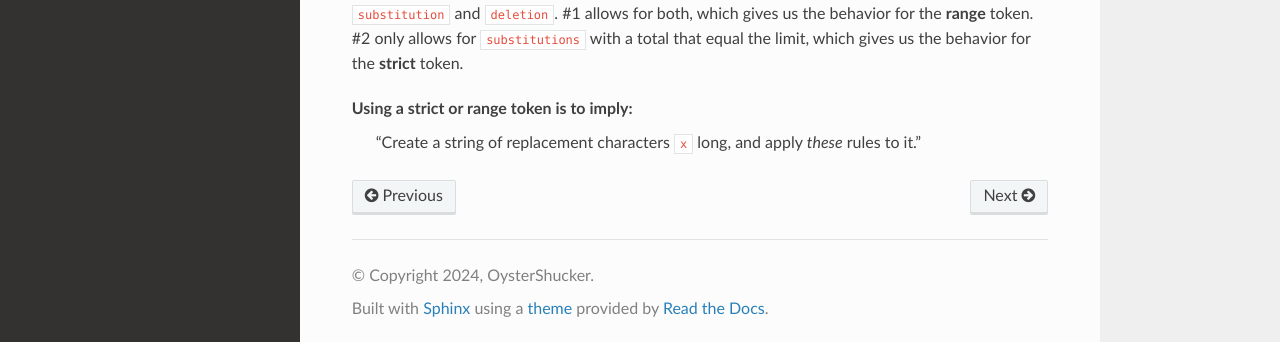
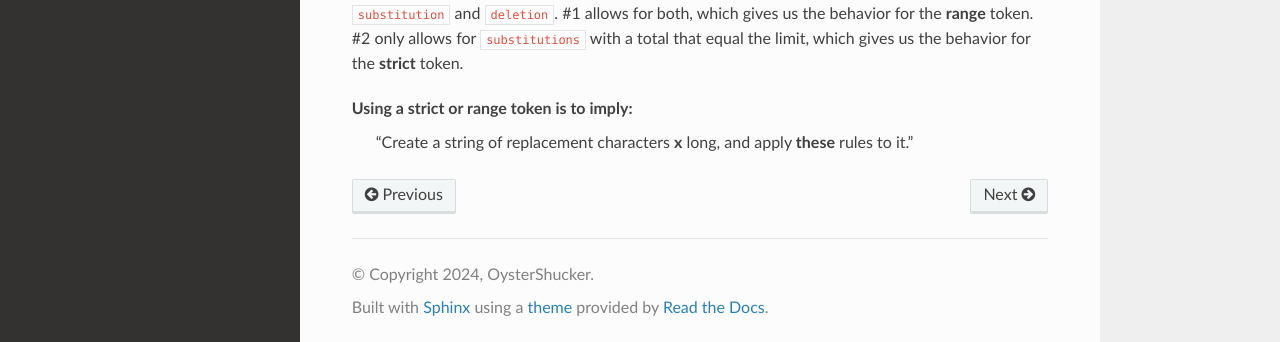
Before and after one commit to OneMadGypsy/fuzzquery, a Sphinx documentation site: the page built from docs/source/tokens.rst, in a window 1280 px wide and 900 px high, scrolled down 530 px. Shown: the part 555-897 px from the top of the window. Built offline with Sphinx 7.4.7 and the Read the Docs theme 2.0.0, drawn with Linux system fonts in a browser that asks for light colours.

```diff
--- a/docs/source/tokens.rst
+++ b/docs/source/tokens.rst
@@ -43,5 +43,5 @@ In the case of #1 (above), ``insertion`` is given a score higher than the limit.
 This leaves us with ``substitution`` and ``deletion``. #1 allows for both, which gives us the behavior for the **range** token.
 #2 only allows for ``substitutions`` with a total that equal the limit, which gives us the behavior for the **strict** token.
 
-Using a **strict** or **range** token is to imply:
-  "Create a string of replacement characters ``x`` long, and apply `these` rules to it."
+Using a strict or range token is to imply:
+  "Create a string of replacement characters **x** long, and apply **these** rules to it."
```
